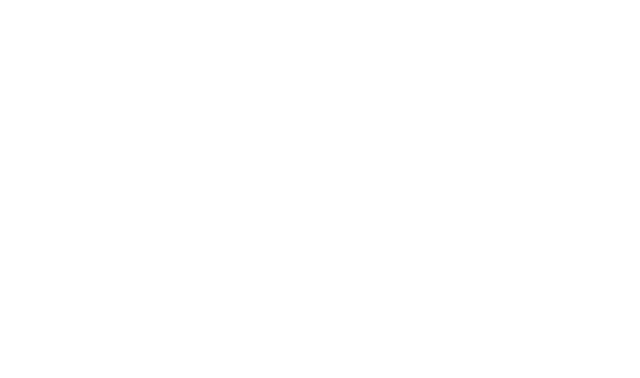
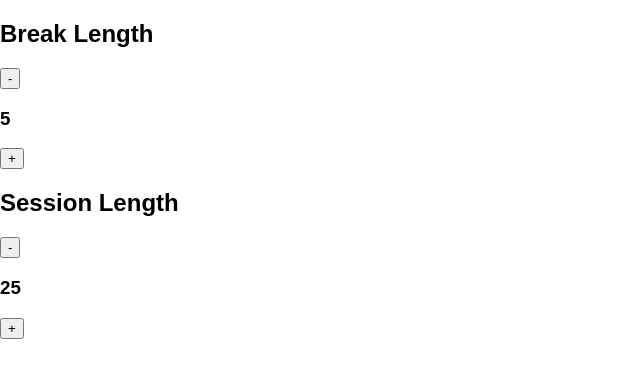
Before and after one commit to Marzdor/React-pomodoroClock, a React (Create React App) app: page / in a window 1280 px wide. Shown: the top 378 px of the page, without its empty margins (0-640 px from the left). Built offline with nearby package versions, Linux system fonts and the light colour scheme.

Commit message:
controls section base added

```diff
--- a/src/App.js
+++ b/src/App.js
@@ -1,9 +1,14 @@
 import React, { Component } from "react";
 import "./App.css";
+import Controles from "./Controles";
 
 class App extends Component {
   render() {
-    return <div className="App" />;
+    return (
+      <div id="App">
+        <Controles />
+      </div>
+    );
   }
 }
 
--- /dev/null
+++ b/src/Controles.js
@@ -0,0 +1,22 @@
+import React from "react";
+
+const Controls = props => {
+  return (
+    <section>
+      <div id="break-label">
+        <h2>Break Length</h2>
+        <button id="break-decrement">-</button>
+        <h3 id="break-length">5</h3>
+        <button id="break-increment">+</button>
+      </div>
+      <div id="session-label">
+        <h2>Session Length</h2>
+        <button id="session-decrement">-</button>
+        <h3 id="session-length">25</h3>
+        <button id="session-increment">+</button>
+      </div>
+    </section>
+  );
+};
+
+export default Controls;
```
